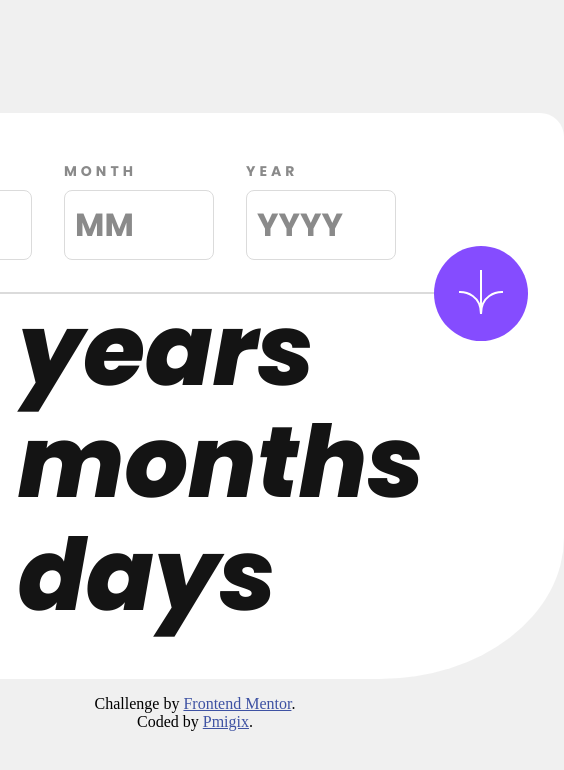
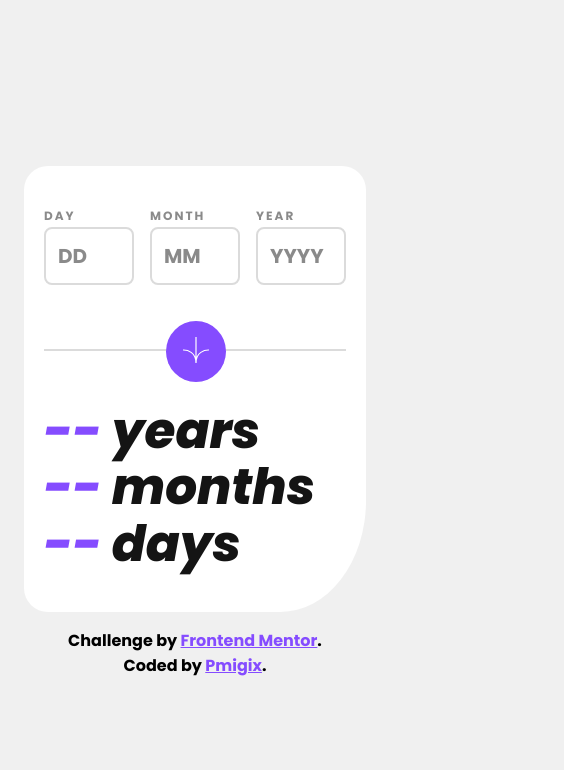
Before and after one commit to pmigix/age-calculator, a plain HTML site: page index.html in a window 390 px wide. Shown: the whole page, 564 px wide, since content can reach past the window. Drawn offline with Linux system fonts and the light colour scheme.

Commit message:
Add style changes
Add mobile design and additional changes to desktop design

```diff
--- a/style.css
+++ b/style.css
@@ -1,14 +1,6 @@
 @font-face {
     font-family: PoppinsBold;
     src: url(./assets/fonts/Poppins-Bold.ttf);
-}
-@font-face {
-    font-family: PoppinsBoldItalic;
-    src: url(./assets/fonts/Poppins-BoldItalic.ttf);
-}
-@font-face {
-    font-family: PoppinsExtraBold;
-    src: url(./assets/fonts/Poppins-ExtraBold.ttf);
 }
 @font-face {
     font-family: PoppinsExtraBoldItalic;
@@ -17,10 +9,6 @@
 @font-face {
     font-family: PoppinsItalic;
     src: url(./assets/fonts/Poppins-Italic.ttf);
-}
-@font-face {
-    font-family: PoppinsRegular;
-    src: url(./assets/fonts/Poppins-Regular.ttf);
 }
 
 :root {
@@ -56,26 +44,29 @@ main {
 }
 ul {
     position: relative;
+    display: flex;
+    gap: 2rem;
+    list-style: none;
+    margin-bottom: 2rem;
     border-bottom: 2px solid var(--light-grey);
-    padding: 0 7rem 2rem 0;
+    padding: 0 10rem 2rem 0;
 }
 button {
     position: absolute;
-    right: -20px;
-    top: 85px;
+    right: -10px;
+    top: 90px;
     background-color: var(--purple);
-    padding: 1.5rem;
+    padding: 1.25rem;
     border-style: none;
     border-radius: 100%;
     cursor: pointer;
 }
+button:hover {
+    background-color: var(--off-black);
+    transition: all .3s ease-out;
+}
 hr, button {
     display: inline-block;
-}
-ul {
-    display: flex;
-    gap: 2rem;
-    list-style: none;
 }
 label {
     color: var(--smokey-grey);
@@ -84,26 +75,79 @@ label {
     font-family: PoppinsBold;
 }
 input {
-    margin-top: .5rem;
+    margin-top: .25rem;
     font-size: 32px;
     font-family: PoppinsBold;
     border-radius: .5rem;
-    border: 1px solid var(--light-grey);
-    padding: .625rem;
-    width: 150px;
+    border: 2px solid var(--light-grey);
+    padding: 0.5rem .75rem;
+    width: 140px;
+    outline: none;
 }
 span {
     color: var(--purple);
 }
 p {
-    font-size: 100px;
+    font-size: 93px;
     line-height: 1.125em;
     font-family: PoppinsExtraBoldItalic;
     color: var(--off-black);
 }
+.message-day,
+.message-month,
+.message-year {
+    margin-top: .5rem;
+    height: .25rem;
+    font-size: 12px;
+    font-family: PoppinsItalic;
+    color: var(--light-red);
+}
 .attribution {
     text-align: center;
+    font-family: PoppinsBold;
 }
 .attribution a {
-    color: hsl(228, 45%, 44%);
+    color: var(--purple)
 }
+
+@media only screen and (max-width: 768px) {
+    main {
+        padding: 2.5rem 1.25rem;
+    }
+    ul {
+        gap: 1rem;
+        margin-bottom: 3.25rem;
+        padding: 0 0 3.25rem 0;
+    }
+    ::placeholder {
+        font-size: 20px;
+    }
+    label {
+        font-size: 12px;
+        letter-spacing: .125rem;
+    }
+    input {
+        margin-top: .125rem;
+        font-size: 20px;
+        padding: .75rem;
+        width: 90px;
+    }
+    button {
+        right: 120px;
+        top: 115px;
+        padding: 1rem;
+    }
+    img {
+        width: 28px;
+        height: 26px;
+    }
+    .message-day,
+    .message-month,
+    .message-year {
+        max-width: 90px;
+        font-size: 10px;
+    }
+    p {
+        font-size: 50px;
+    }
+}
```
